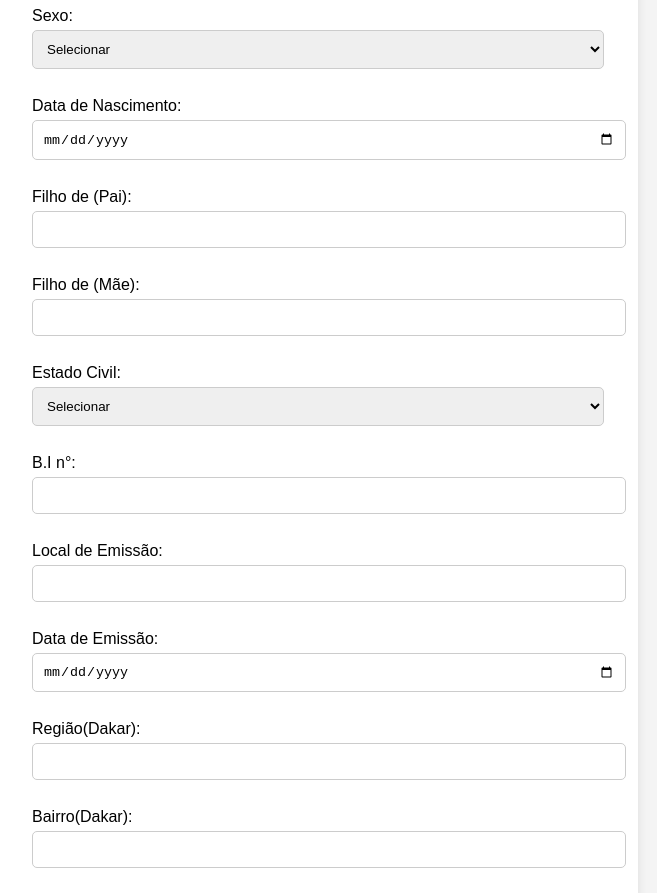
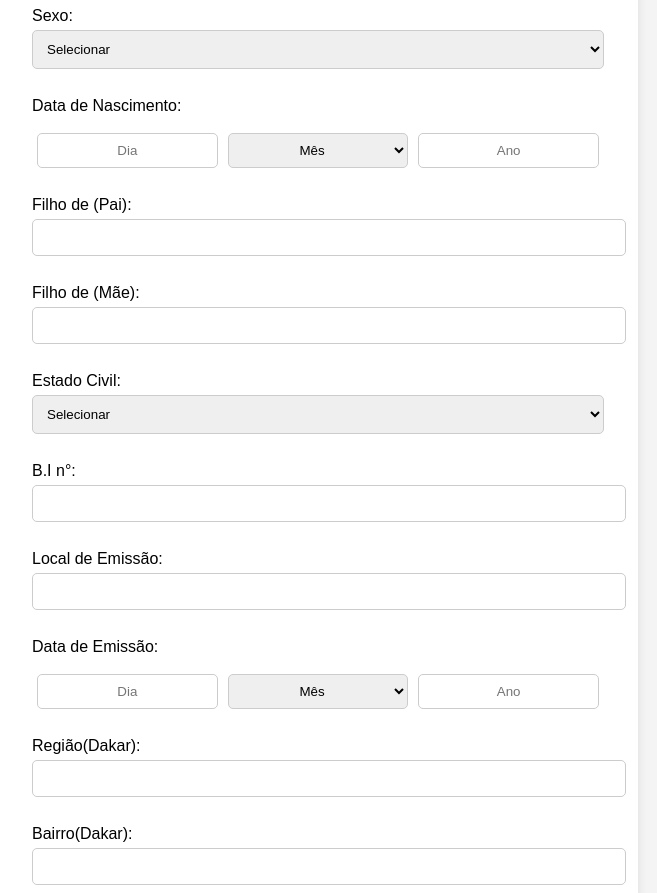
Before and after one commit to AEGBS-Dakar/associados_da_aegbs.com, a plain HTML site: page index.html in a window 1280 px wide. Shown: the part 314-1207 px from the top of the page, without its empty margins (322-979 px from the left). Drawn offline with Linux system fonts and the light colour scheme.

Commit message:
Update index.html

```diff
--- a/index.html
+++ b/index.html
@@ -17,59 +17,119 @@
             <legend>DADOS PESSOAIS</legend>
             <label for="nom">Nome completo:</label>
             <input type="text" id="nom" name="nom" required>
+
             <label for="sexe">Sexo:</label>
             <select id="sexe" name="sexe" required>
                 <option value="">Selecionar</option>
                 <option value="Homem">Homem</option>
                 <option value="Mulher">Mulher</option>
             </select><br><br>
-            <label for="date_naissance">Data de Nascimento:</label>
-            <input type="date" id="date_naissance" name="date_naissance" required><br><br>
+
+            <!-- Date of Birth Section -->
+            <label for="date_naissance">Data de Nascimento:</label><br>
+            <div class="date-inputs">
+                <input type="text" id="day" name="day" placeholder="Dia" required>
+                <select id="month" name="month" required>
+                    <option value="">Mês</option>
+                    <option value="1">Janeiro</option>
+                    <option value="2">Fevereiro</option>
+                    <option value="3">Março</option>
+                    <option value="4">Abril</option>
+                    <option value="5">Maio</option>
+                    <option value="6">Junho</option>
+                    <option value="7">Julho</option>
+                    <option value="8">Agosto</option>
+                    <option value="9">Setembro</option>
+                    <option value="10">Outubro</option>
+                    <option value="11">Novembro</option>
+                    <option value="12">Dezembro</option>
+                </select>
+                <input type="text" id="year" name="year" placeholder="Ano" required>
+            </div><br>
+
+
             <label for="fils_de_pere">Filho de (Pai):</label>
             <input type="text" id="fils_de_pere" name="fils_de_pere" required><br><br>
+
             <label for="fils_de_mere">Filho de (Mãe):</label>
             <input type="text" id="fils_de_mere" name="fils_de_mere" required><br><br>
+
             <label for="etat_civil">Estado Civil:</label>
             <select id="etat_civil" name="etat_civil" required>
                 <option value="">Selecionar</option>
                 <option value="Solteiro">Solteiro</option>
                 <option value="Casado">Casado</option>
             </select><br><br>
+
             <label for="b_i">B.I n°:</label>
             <input type="text" id="b_i" name="b_i" required><br><br>
+
             <label for="local_emissao">Local de Emissão:</label>
             <input type="text" id="local_emissao" name="local_emissao" required><br><br>
-            <label for="date_emissao">Data de Emissão:</label>
-            <input type="date" id="date_emissao" name="date_emissao" required><br><br>
+
+            <!-- Data de Emissão Section -->
+            <label for="date_emissao">Data de Emissão:</label><br>
+            <div class="date-inputs">
+                <input type="text" id="emission_day" name="emission_day" placeholder="Dia" required>
+                <select id="emission_month" name="emission_month" required>
+                    <option value="">Mês</option>
+                    <option value="1">Janeiro</option>
+                    <option value="2">Fevereiro</option>
+                    <option value="3">Março</option>
+                    <option value="4">Abril</option>
+                    <option value="5">Maio</option>
+                    <option value="6">Junho</option>
+                    <option value="7">Julho</option>
+                    <option value="8">Agosto</option>
+                    <option value="9">Setembro</option>
+                    <option value="10">Outubro</option>
+                    <option value="11">Novembro</option>
+                    <option value="12">Dezembro</option>
+                </select>
+                <input type="text" id="emission_year" name="emission_year" placeholder="Ano" required>
+            </div><br>
+
+
             <label for="region">Região(Dakar):</label>
             <input type="text" id="region" name="region" required><br><br>
+
             <label for="bairro">Bairro(Dakar):</label>
             <input type="text" id="bairro" name="bairro" required><br><br>
+
             <label for="email">E-mail:</label>
             <input type="email" id="email" name="email" required><br><br>
+
             <label for="telephone">Telefone(SÉNÉGAL)(+221 ):</label>
             <input type="text" id="telephone" name="telephone" required><br><br>
         </fieldset>
+
         <fieldset>
             <legend>DADOS ACADÊMICOS</legend>
             <label for="institution">Instituto de Ensino:</label>
             <input type="text" id="institution" name="institution" required>
+
             <label for="formation">Formação:</label>
             <input type="text" id="formation" name="formation" required>
+
             <label for="annee">Ano de Formação:</label>
             <input type="text" id="annee" name="annee" required>
         </fieldset>
+
         <h4>
             Reconheço ter lido e compreendido os termos de condição de adesão à AEGBS, e comprometo-me a aceitá-los, pelo que confirmo a veracidade dos dados pessoais acima mencionados.
         </h4>
+
         <label>Li e concordo!
             <input type="checkbox" id="terms" name="terms" required> Aceito os termos e condições
         </label>
         <br><br>
+
         <button type="submit">Inscrever-se</button>
     </form>
+
     <script src="scripts/script.js"></script>
 </body>
+
 <footer>
     <div class="fooo">
         <h1 class="sociaux">Para mais informações:</h1>
@@ -82,7 +142,7 @@
         <a href="https://www.instagram.com/aebgs_/">
             <img class="instagram" src="styles/instagram.png" alt="INSTAGRAM">
         </a>
-    <marquee>&copy; ⭐<strong>Inscrição DO MEMBRO NA AEGBS 2024/2025!</strong></marquee>
+        <marquee>&copy; ⭐<strong>Inscrição DO MEMBRO NA AEGBS 2024/2025!</strong></marquee>
     </div>
 </footer>
 </html>
```
